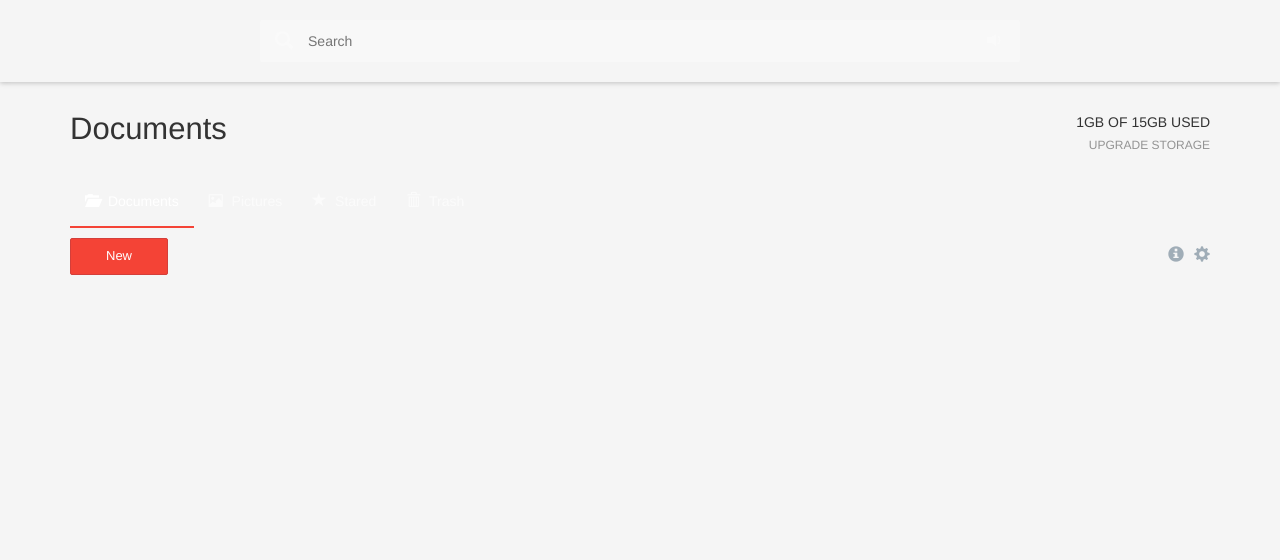
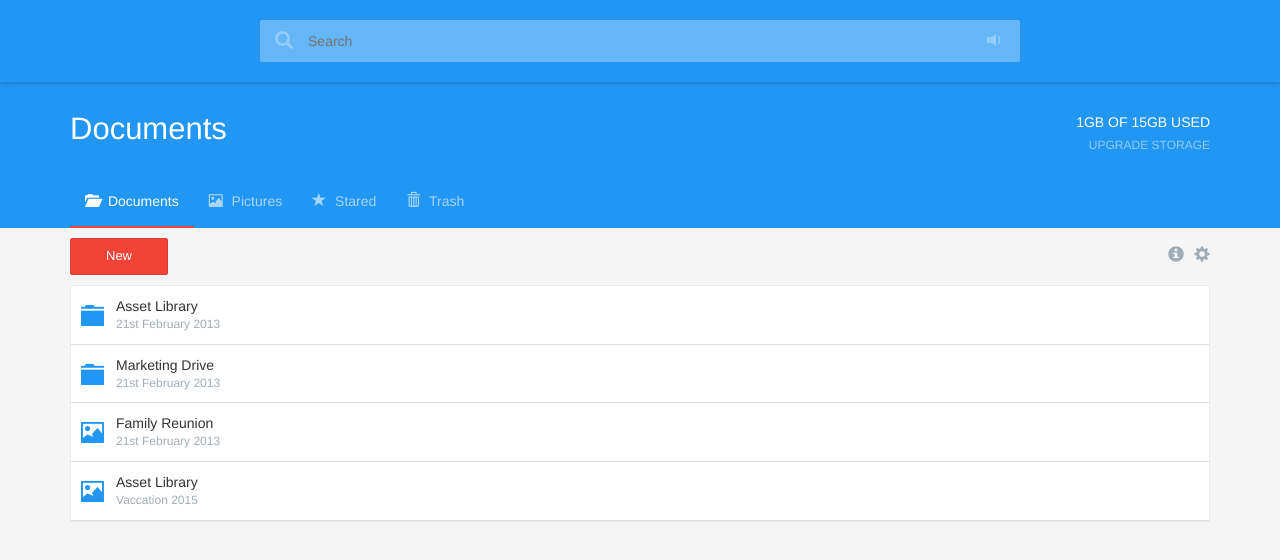
Before and after one commit to kraib/React-Document-Manager, a React app: page / in a window 1280 px wide. Built offline with nearby package versions, Linux system fonts and the light colour scheme.

Commit message:
add list items

```diff
--- /dev/null
+++ b/src/components/ListContainerComponent.js
@@ -0,0 +1,47 @@
+'use strict';
+
+import React from 'react';
+import ListItem from './ListItemComponent';
+
+
+
+class ListContainerComponent extends React.Component {
+  render() {
+    return (
+      <div className="listcontainer-component">
+        <div className="container">
+            <div className="card-box">
+            <ListItem
+              name="Asset Library"
+              date="21st February 2013"
+              icon="glyphicon-folder-close"
+            />
+            <ListItem
+              name="Marketing Drive"
+              date="21st February 2013"
+              icon="glyphicon-folder-close"
+            />
+            <ListItem
+              name="Family Reunion"
+              date="21st February 2013"
+              icon="glyphicon-picture"
+            />
+            <ListItem
+              name="Asset Library"
+              date="Vaccation 2015"
+              icon="glyphicon-picture"
+            />
+          </div>
+        </div>
+      </div>
+    );
+  }
+}
+
+ListContainerComponent.displayName = 'ListContainerComponent';
+
+// Uncomment properties you need
+// ListContainerComponent.propTypes = {};
+// ListContainerComponent.defaultProps = {};
+
+export default ListContainerComponent;
--- /dev/null
+++ b/src/components/ListItemComponent.js
@@ -0,0 +1,33 @@
+'use strict';
+
+import React from 'react';
+
+class ListItemComponent extends React.Component {
+  render() {
+    const {icon,name,date } = this.props;
+    return (
+      <div className="listitem-component">
+        <span className="icon">
+          <i className={`glyphicon ${icon}`}></i>
+        </span>
+        <span className="name">
+          {name}
+          <span className="date">
+          {date}
+          </span>
+        </span>
+        <div className="clearfix"></div>
+
+
+      </div>
+    );
+  }
+}
+
+ListItemComponent.displayName = 'ListItemComponent';
+
+// Uncomment properties you need
+// ListItemComponent.propTypes = {};
+// ListItemComponent.defaultProps = {};
+
+export default ListItemComponent;
--- a/src/components/Main.js
+++ b/src/components/Main.js
@@ -5,6 +5,7 @@ require('styles/App.scss');
 import React from 'react';
 import TopNav from './TopNavComponent'
 import Strip from './StripComponent'
+import ListContainer from './ListContainerComponent'
 
 class AppComponent extends React.Component {
   render() {
@@ -12,6 +13,7 @@ class AppComponent extends React.Component {
       <div className="wrapper">
         <TopNav/>
         <Strip/>
+        <ListContainer/>
       </div>
     );
   }
--- a/src/styles/App.scss
+++ b/src/styles/App.scss
@@ -2,6 +2,7 @@
 $primaryColor: #2196f3;
 $accentColor : #f44336;
 $gray : #a0adb7;
+$lightGray : #dedede;
 $white : #ffffff;
 $black : #000;
 $bodyBackground : #f5f5f5;
@@ -9,7 +10,7 @@ $bodyBackground : #f5f5f5;
 body{
   background-color: $bodyBackground;
 }
-.topnav-components{
+.topnav-component{
   background-color: $primaryColor;
   color: $white;
 }
@@ -111,3 +112,28 @@ body{
     font-size: 16px;
   }
 }
+.listitem-component{
+  border-bottom: 1px $lightGray solid;
+  padding: 10px;
+  .icon{
+    color: $primaryColor;
+    font-size: 23px;
+    padding-top: 5px;
+    padding-right: 12px;
+    float: left;
+  }
+  .date{
+    display: block;
+    color: $gray;
+    font-size: 12px;
+  }
+}
+.card-box {
+  border: 1px solid rgba(54, 64, 74, 0.05);
+  -webkit-border-radius: 2px;
+  border-radius: 2px;
+  -moz-border-radius: 2px;
+  background-clip: padding-box;
+  margin-bottom: 2px;
+  background-color: #ffffff;
+}
```
Also changed, not shown: test/components/ListContainerComponentTest.js (added, +22 -0 lines), test/components/ListItemComponentTest.js (added, +22 -0 lines).
